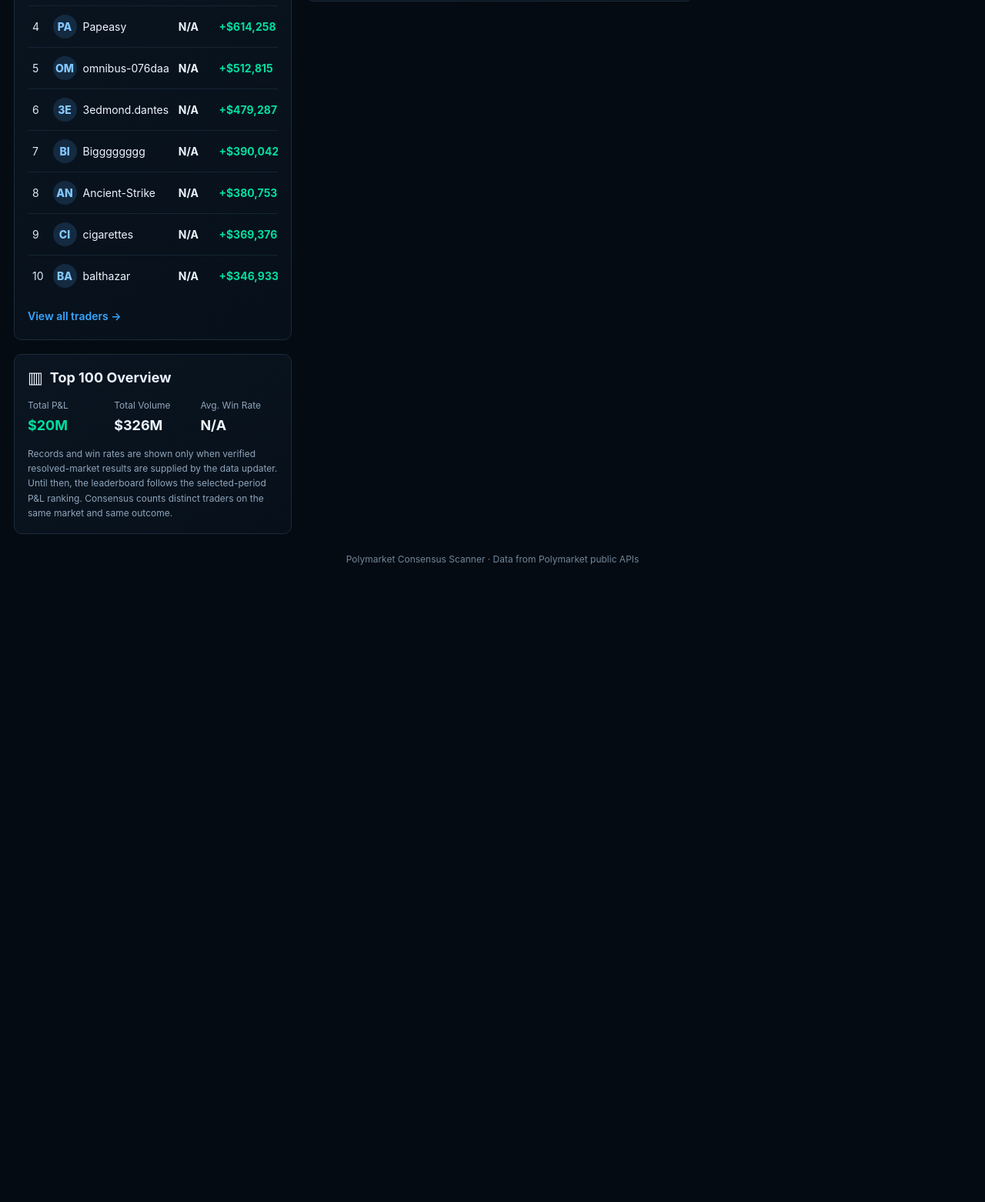
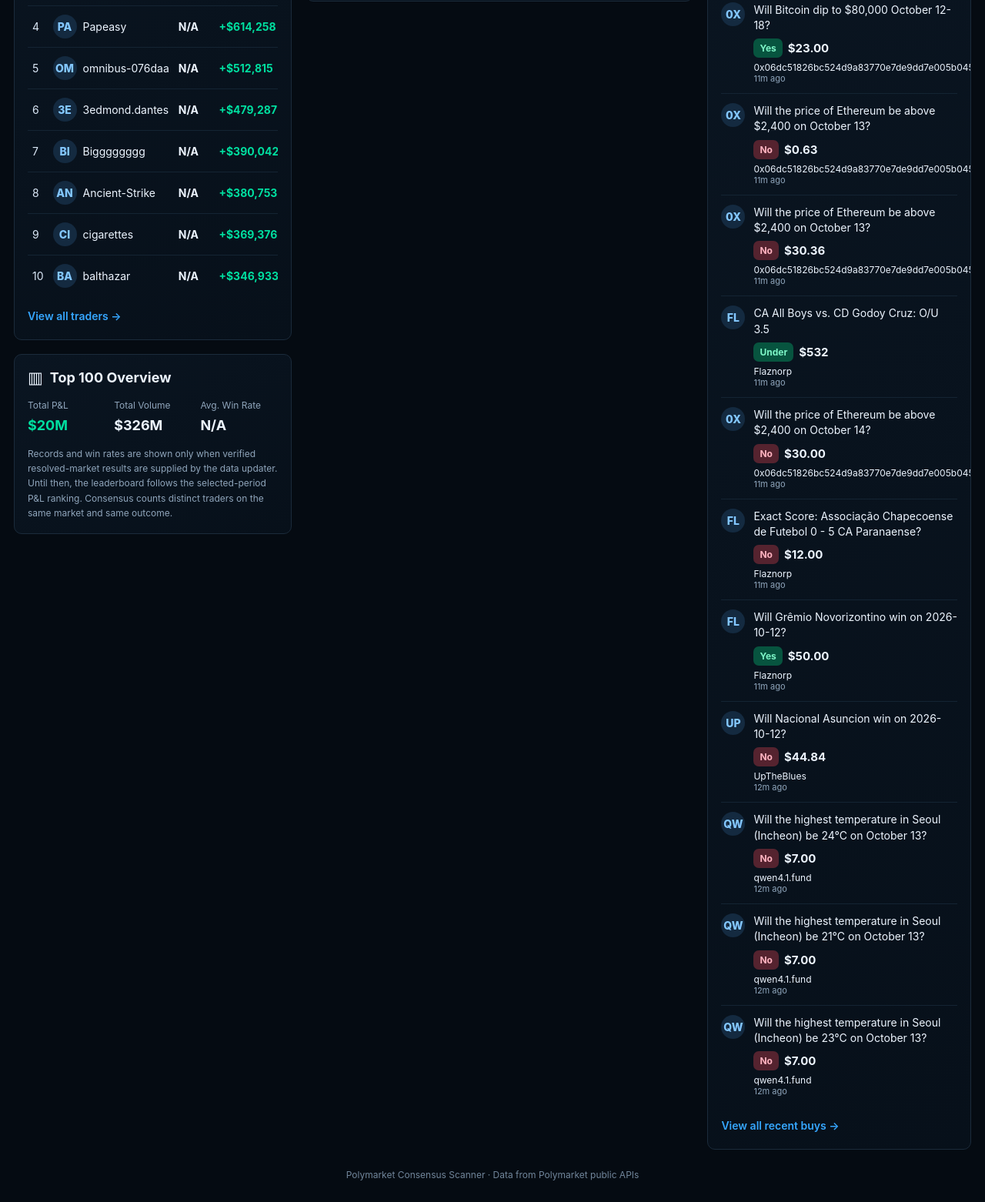
Before and after one commit to rowanmcbride77-cmyk/polymarket-top100, a website: page index.html in a window 1280 px wide. Shown: the part 367-1929 px from the top of the page at 77% size. Before the commit the page ends 1148 px from the top, so only its background shows below. Drawn offline with Linux system fonts and the light colour scheme.

Commit message:
Fix trader profile and recent activity data mapping

```diff
--- a/index.html
+++ b/index.html
@@ -322,14 +322,47 @@ function leaders() {
 }
 
 function activePositions(trader) {
-  const positions = trader?.activePositions || trader?.positions || [];
-  return Array.isArray(positions) ? positions : [];
+  const direct = trader?.activePositions || trader?.positions;
+  if (Array.isArray(direct)) return direct;
+
+  const wallet = walletOf(trader);
+  const mapped = wallet && data?.traderActivePositions
+    ? data.traderActivePositions[wallet]
+    : null;
+  return Array.isArray(mapped) ? mapped : [];
 }
 
 function trades() {
   const list = Array.isArray(data?.recentBuys) ? data.recentBuys :
-    Array.isArray(data?.recentTrades) ? data.recentTrades : [];
-  return list;
+    Array.isArray(data?.recentTrades) ? data.recentTrades : null;
+  if (list) return list;
+
+  const activity = data?.traderActiveTrades;
+  if (!activity || typeof activity !== "object") return [];
+
+  const names = new Map(leaders().map(trader => [
+    walletOf(trader),
+    nameOf(trader)
+  ]));
+  const ranks = new Map(leaders().map(trader => [
+    walletOf(trader),
+    trader.rank
+  ]));
+
+  return Object.entries(activity).flatMap(([wallet, rows]) =>
+    (Array.isArray(rows) ? rows : []).map(trade => ({
+      ...trade,
+      wallet,
+      traderName: names.get(wallet) || "Top trader",
+      traderRank: ranks.get(wallet),
+      timestamp: trade.buyTime ?? trade.timestamp ?? trade.createdAt ?? trade.time,
+      amount: trade.amount ?? trade.usdcSize ?? trade.value ?? trade.size,
+      title: trade.title || trade.market || trade.question || "Untitled market",
+      side: trade.outcome || trade.side || "BUY"
+    }))
+  ).sort((a, b) =>
+    (timestamp(b.timestamp) ?? 0) - (timestamp(a.timestamp) ?? 0)
+  );
 }
 
 function consensus() {
```
